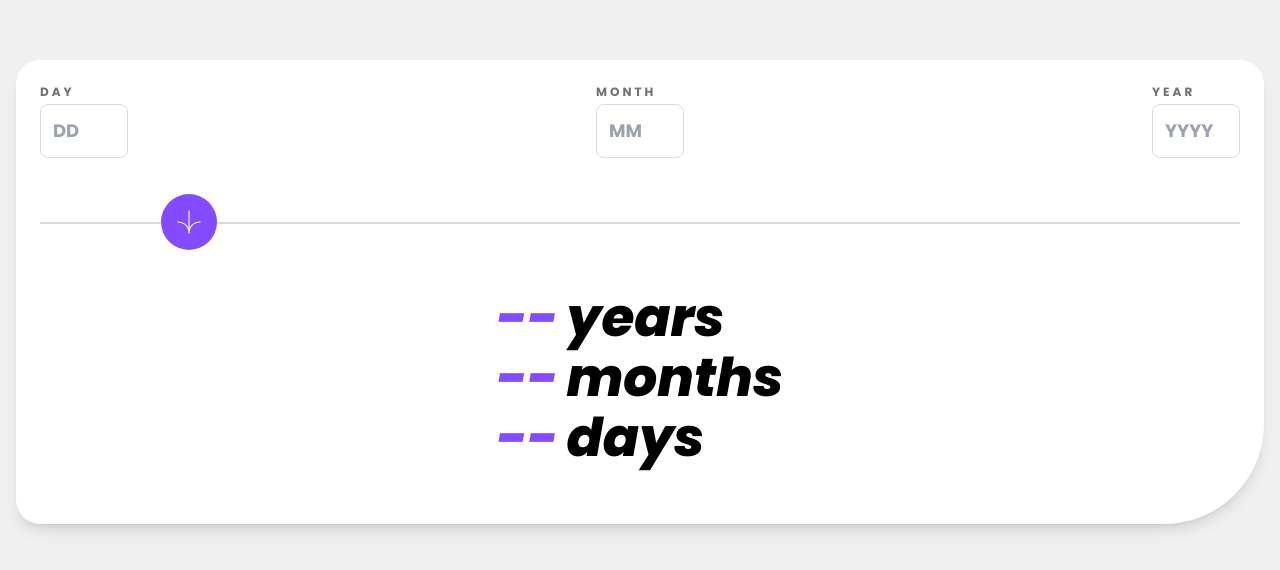
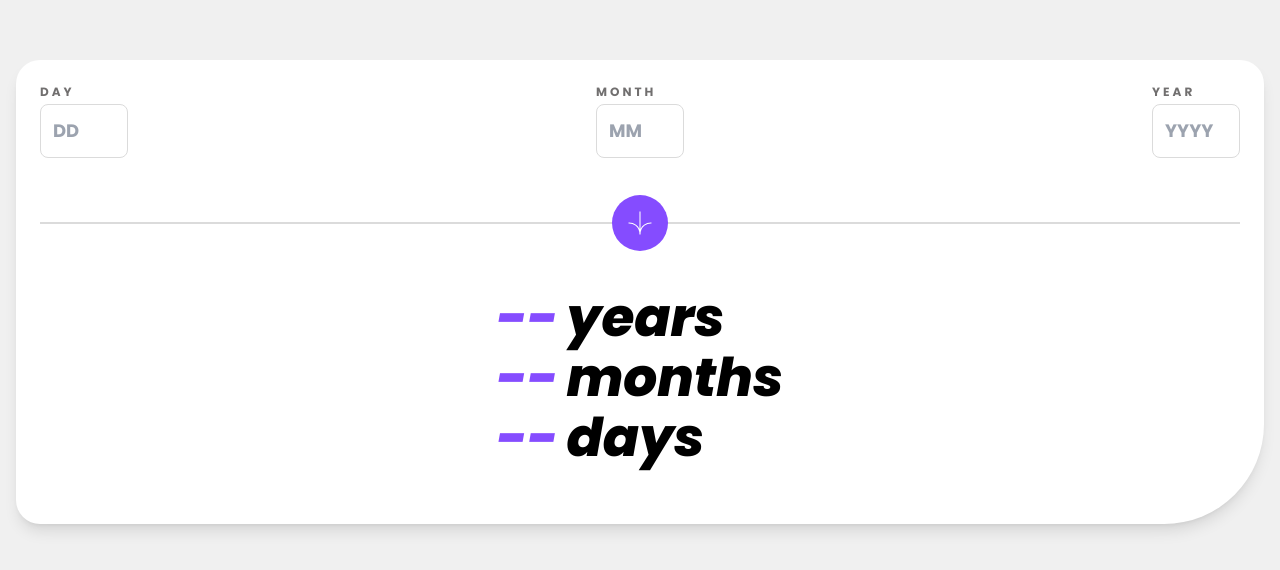
Before and after one commit to fkrunic/frontend-mentor-age-calculator-app, a Vue app: page / in a window 1280 px wide. Shown: the part 124-694 px from the top of the page. Built offline with nearby package versions, Linux system fonts and the light colour scheme.

Commit message:
fixed button alignment

```diff
--- a/src/App.vue
+++ b/src/App.vue
@@ -134,15 +134,17 @@ const displayYears = (d: DisplayStatus): string => {
           absolute
           p-4
 
-          left-[7.5rem]
-          -top-[1.8rem]
+          top-1/2
+          left-1/2
+          -translate-x-1/2
+          -translate-y-1/2
 
           bg-purple
           rounded-full
 
           desktop:p-6
           desktop:right-0
-          desktop:-top-12
+          desktop:translate-x-0
           desktop:left-auto
 
           hover:bg-off-black
```
